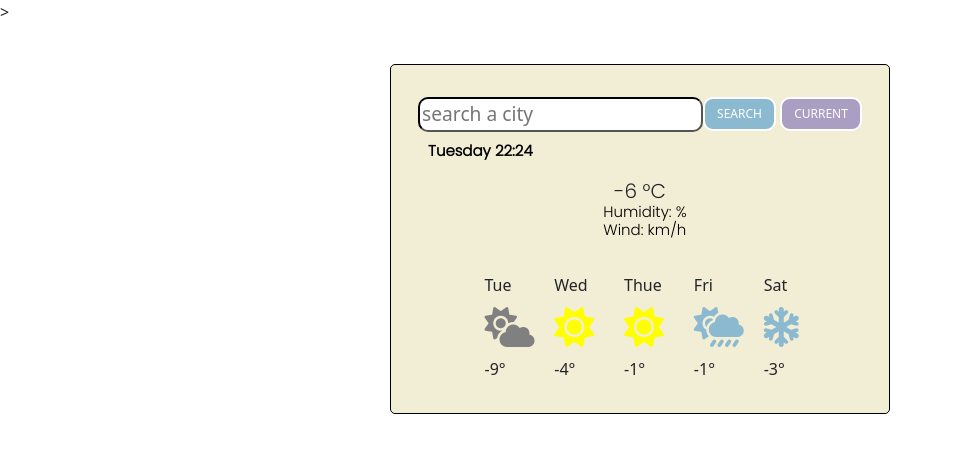
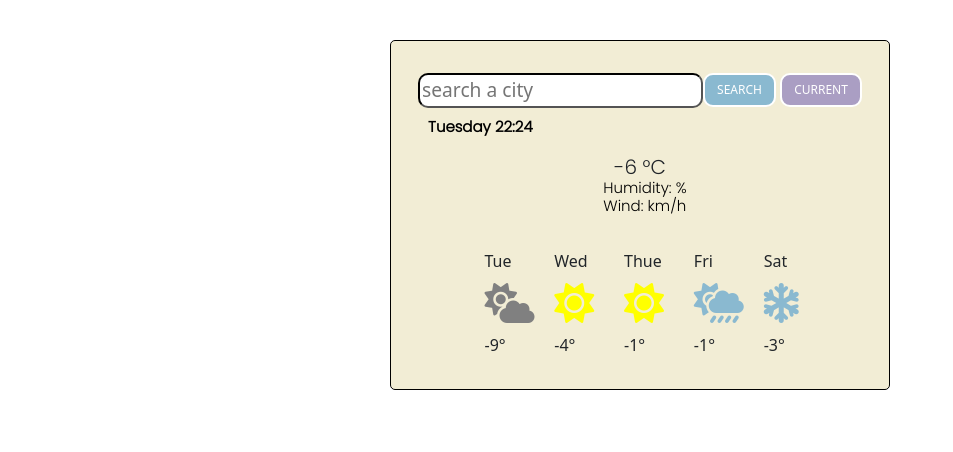
Before and after one commit to eliodn/Weather-app, a plain HTML site: page vscode/index.html in a window 1280 px wide. Shown: the whole page, without its empty margins (0-953 px from the left). Drawn offline with nearby package versions, Linux system fonts and the light colour scheme; no server answers; files whose address does not match are found by name.

Commit message:
Update index.html

```diff
--- a/vscode/index.html
+++ b/vscode/index.html
@@ -24,7 +24,7 @@
     ></script>
     <script src="https://unpkg.com/axios/dist/axios.min.js"></script>
     <title>weatherapp</title>
-    <link rel="stylesheet" href="../style.css" />>
+    <link rel="stylesheet" href="../style.css" />
   </head>
   <body>
     <div class="container">
```
